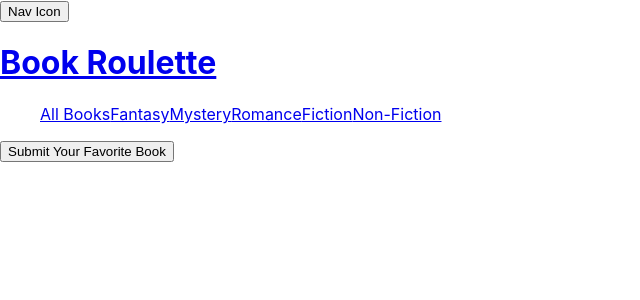
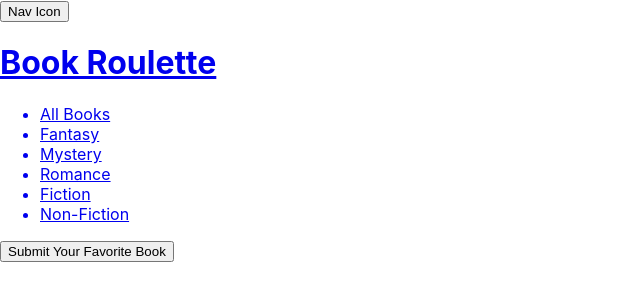
Before and after one commit to GeMMS-Project-2/book-roulette-frontend, a React (Create React App) app: page / in a window 1280 px wide. Shown: the top 300 px of the page, without its empty margins (0-640 px from the left). Built offline with nearby package versions, Linux system fonts and the light colour scheme.

Commit message:
Added class and IDs to html elements for styling

```diff
--- a/src/components/Nav/Nav.js
+++ b/src/components/Nav/Nav.js
@@ -3,18 +3,30 @@ import { Link } from 'react-router-dom';
 
 function Nav(props) {
 	return (
-		<div>
+		<div id='nav-container'>
 			<nav>
 				<ul>
-					<Link to='/books'>All Books</Link>
-					<Link to='/books/:genre'>Fantasy</Link>
-					<Link to='/books/:genre'>Mystery</Link>
-					<Link to='/books/:genre'>Romance</Link>
-					<Link to='/books/:genre'>Fiction</Link>
-					<Link to='/books/:genre'>Non-Fiction</Link>
+					<Link to='/books'>
+						<li className='nav-link'>All Books</li>
+					</Link>
+					<Link to='/books/:genre'>
+						<li className='nav-link'>Fantasy</li>
+					</Link>
+					<Link to='/books/:genre'>
+						<li className='nav-link'>Mystery</li>
+					</Link>
+					<Link to='/books/:genre'>
+						<li className='nav-link'>Romance</li>
+					</Link>
+					<Link to='/books/:genre'>
+						<li className='nav-link'>Fiction</li>
+					</Link>
+					<Link to='/books/:genre'>
+						<li className='nav-link'>Non-Fiction</li>
+					</Link>
 				</ul>
 				<Link to='/add-book'>
-					<button>Submit Your Favorite Book</button>
+					<button id='add-book'>Submit Your Favorite Book</button>
 				</Link>
 			</nav>
 		</div>
```
